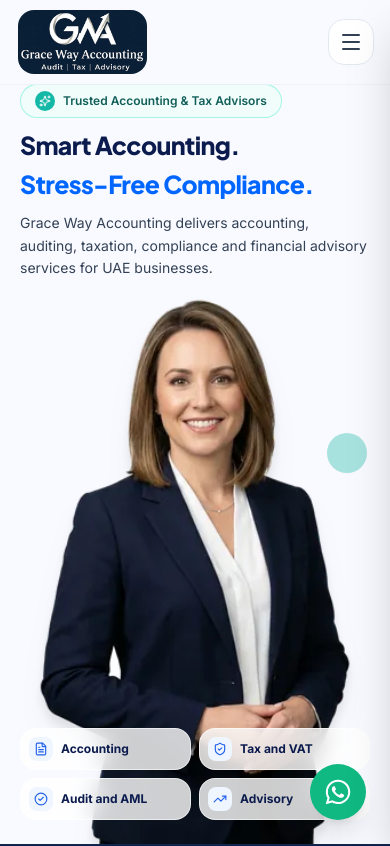
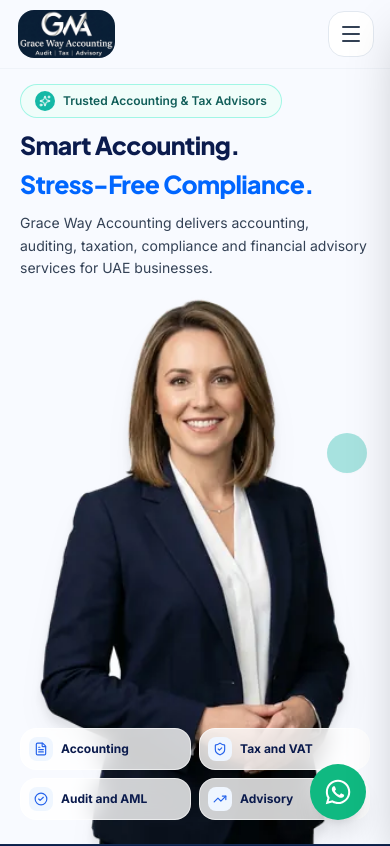
Before and after one commit to IsacSmile/grace-wave-consultancy, a React (Vite) app: page / in a window 390 px wide. Shown: the top 846 px of the page. Built offline with nearby package versions, Linux system fonts and the light colour scheme.

Commit message:
fix(mobile): resolve logo overflow on mobile scroll with strict height and max-width bounds

```diff
--- a/src/components/Navbar.jsx
+++ b/src/components/Navbar.jsx
@@ -76,8 +76,10 @@ export function Navbar() {
             <img
               src={mainLogo}
               alt="Grace Way - Audit | Tax | Advisory"
-              className={`w-auto rounded-xl object-contain shadow-xs transition-all duration-300 group-hover:scale-105 ${
-                isScrolled ? 'h-13 sm:h-14 md:h-[60px]' : 'h-16 sm:h-[74px] md:h-[80px]'
+              className={`w-auto shrink-0 rounded-xl object-contain shadow-xs transition-all duration-300 group-hover:scale-105 ${
+                isScrolled
+                  ? 'h-10 sm:h-12 md:h-14 lg:h-[60px] max-w-[120px] sm:max-w-[160px] md:max-w-none'
+                  : 'h-12 sm:h-14 md:h-[72px] lg:h-[80px] max-w-[140px] sm:max-w-[180px] md:max-w-none'
               }`}
             />
           </a>
@@ -160,7 +162,7 @@ export function Navbar() {
               <img
                 src={mainLogo}
                 alt="Grace Way - Audit | Tax | Advisory"
-                className="h-14 sm:h-16 w-auto rounded-xl object-contain shadow-xs"
+                className="h-11 sm:h-12 w-auto max-w-[140px] rounded-xl object-contain shadow-xs shrink-0"
               />
             </a>
             <button
--- a/src/pages/NotFound.jsx
+++ b/src/pages/NotFound.jsx
@@ -76,7 +76,7 @@ export default function NotFound() {
             <img
               src={mainLogo}
               alt="Grace Way - Audit | Tax | Advisory"
-              className="h-16 sm:h-[74px] md:h-[80px] w-auto rounded-xl object-contain shadow-xs group-hover:scale-105 transition-transform"
+              className="h-12 sm:h-14 md:h-[72px] lg:h-[80px] w-auto max-w-[140px] sm:max-w-[180px] md:max-w-none shrink-0 rounded-xl object-contain shadow-xs group-hover:scale-105 transition-transform"
             />
           </a>
 
```
